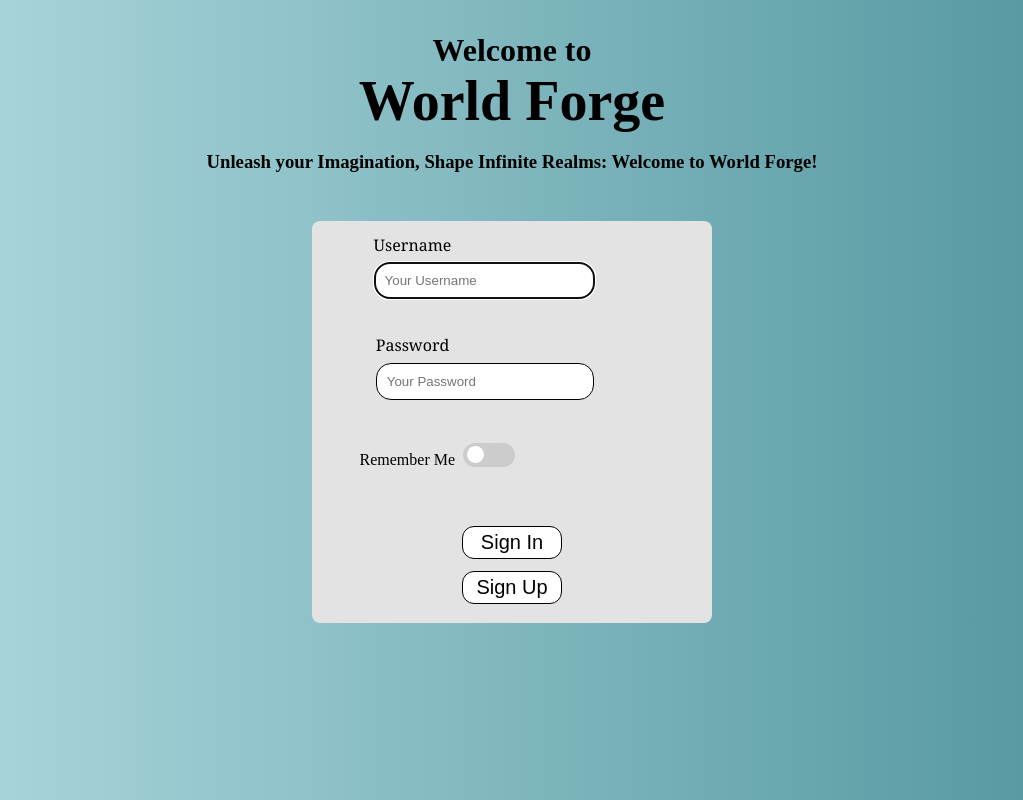
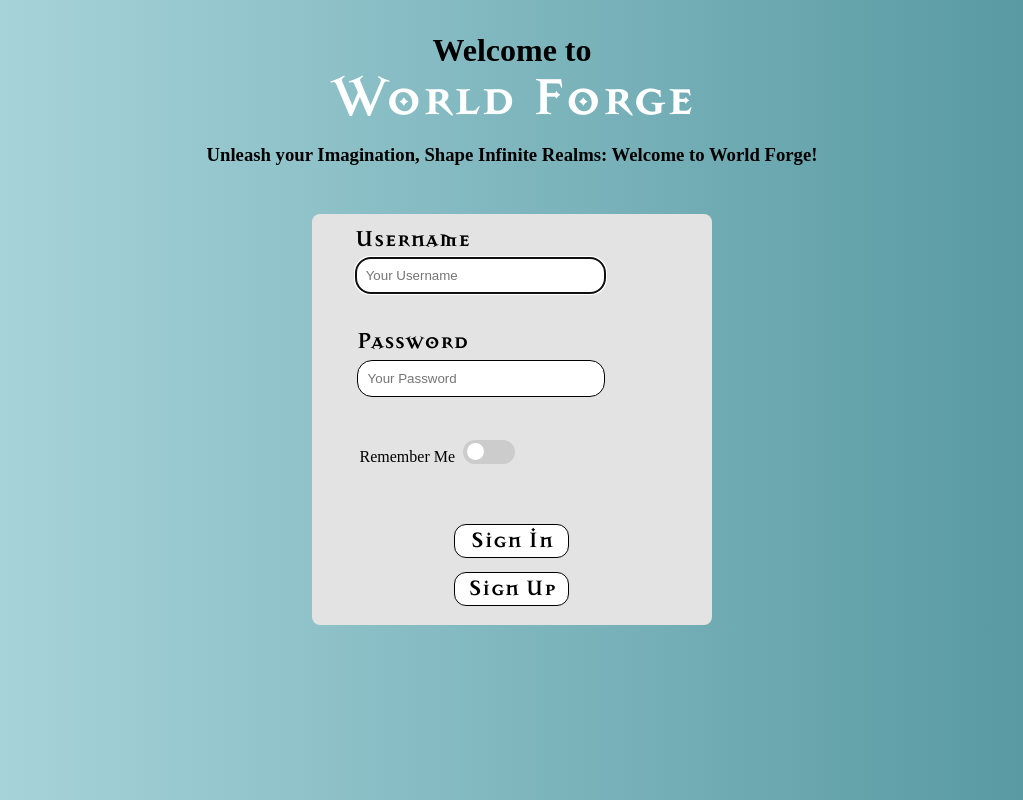
Before and after one commit to KyePi314/203.2, a Flask app: page / in a window 1280 px wide. Shown: the whole page, without its empty margins (128-1151 px from the left). Run offline with Flask 3, Linux system fonts and the light colour scheme; parts of the project's set-up code (start-up, migrations or seed data) failed here and were passed over.

Commit message:
Pulling and Pushing.

```diff
--- a/static/forms.css
+++ b/static/forms.css
@@ -1,3 +1,8 @@
+@font-face {
+  font-family: 'Mason';
+  src: url("fonts/mason.ttf");
+}
+
 body
 {
   background-image: linear-gradient(to right, #B0DAE0, #4F939C);
@@ -109,7 +114,7 @@ input:checked + .slider-round:before {
 }
 .signup-form label
 {
-  font-family: Georgia, 'Times New Roman', Times, serif;
+  font-family: "Mason";
   text-align: center;
   width: 100%;
   max-width: 12em;
@@ -152,8 +157,8 @@ p
 
 .control
 {
-  font-size: 1em;
-  font-family: Georgia, 'Times New Roman', Times, serif;
+  font-size: 1.5em;
+  font-family: "Mason";
   width: 80%;
 }
 label
@@ -200,6 +205,11 @@ main
   text-align: center;
 }
 
+.forgetitle{
+  font-family: Mason;
+  color: white;
+}
+
 .form-btns
 {
   width: 80%;
@@ -211,6 +221,8 @@ main
   margin-left: 1.5em;
   margin-right: 1.5em;
   padding: 0.2em;
+  font-family: "Mason";
+  font-size: 23px;
 }
 
 .signup-btn
--- a/templates/auth/login.html
+++ b/templates/auth/login.html
@@ -10,7 +10,7 @@
         <main>
             <div class="heading">
                 <h2>Welcome to</h2>
-                <h1>World Forge</h1>
+                <h1 class="forgetitle">World Forge</h1>
                 <br>
                 <h3>Unleash your Imagination, Shape Infinite Realms: Welcome to World Forge!</h3>
             </div>
```
Also changed, not shown: static/base.css (+9 -4 lines), static/style.css (+6 -1 lines), static/fonts/mason.ttf (added).
